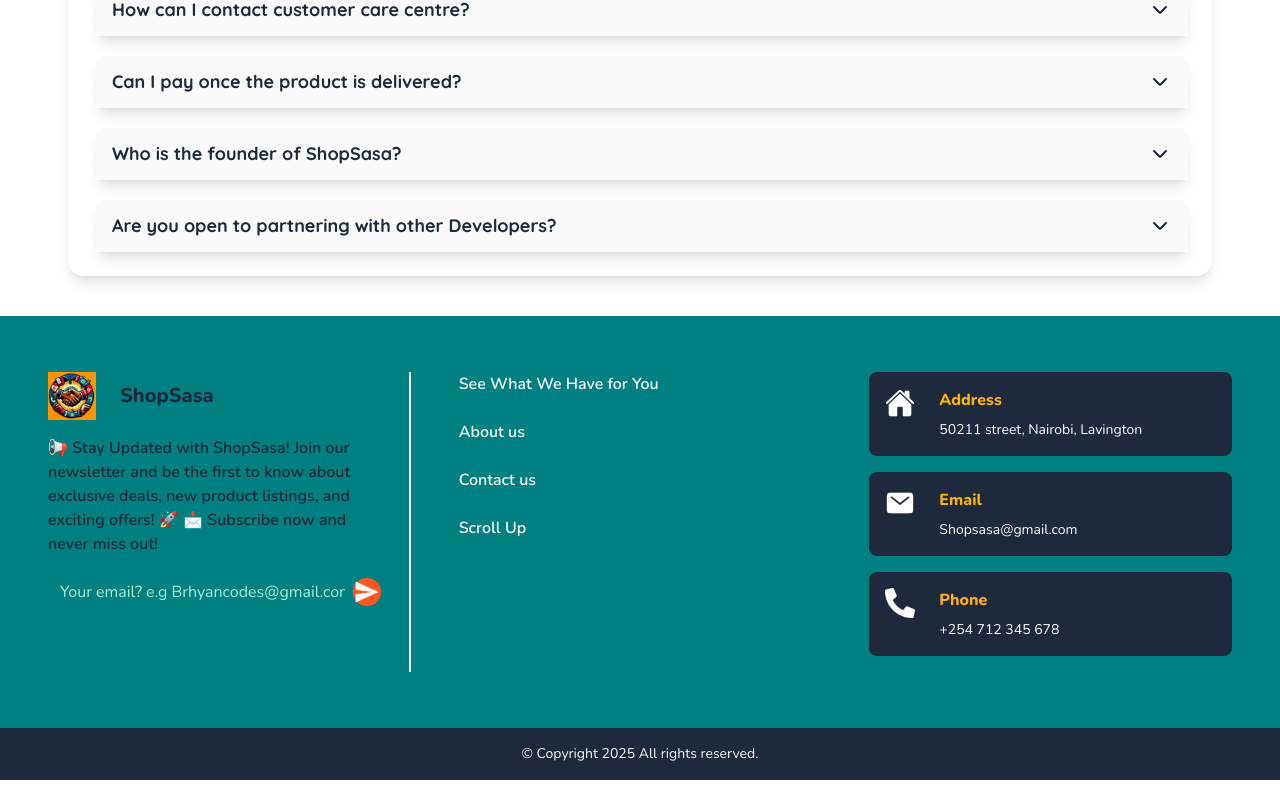
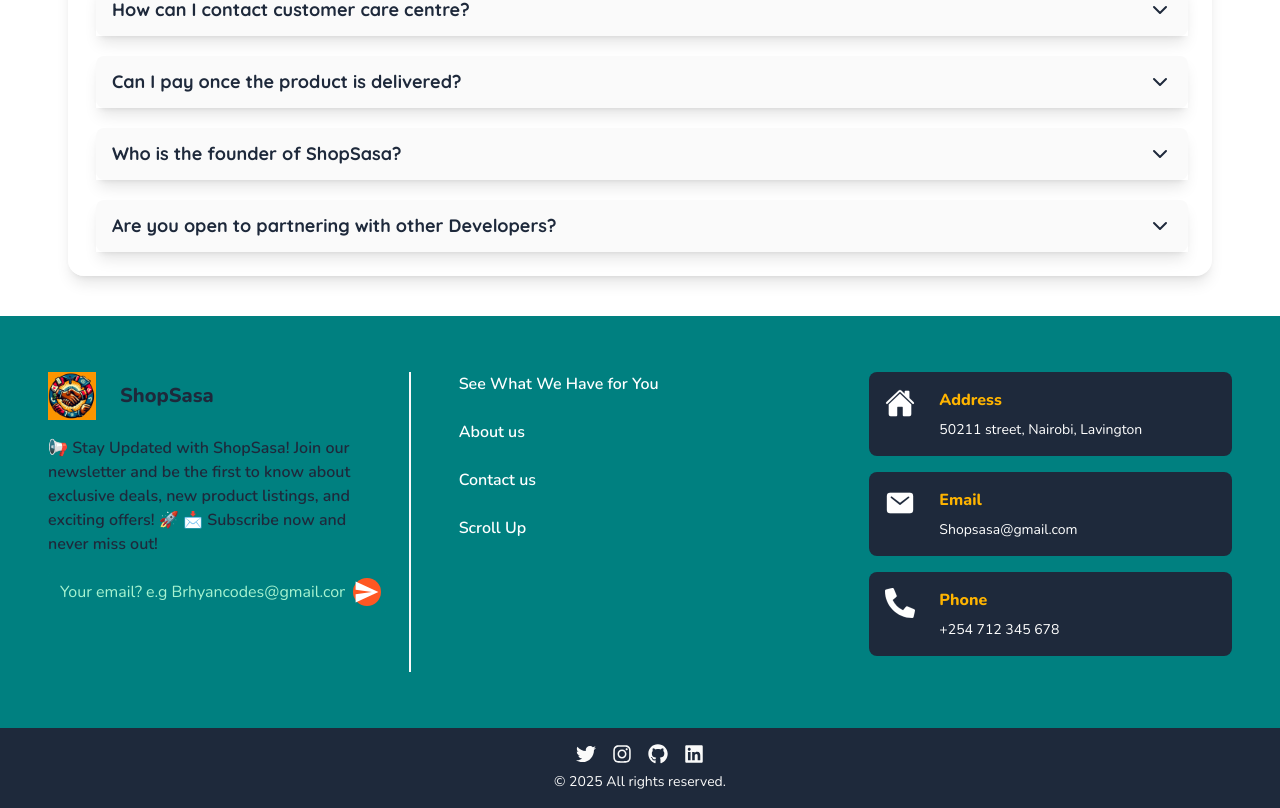
Before and after one commit to Brhyancodes/alx-shopsasa, a Next.js app in the folder alx-shop-sasa/: page /about in a window 1280 px wide. Shown: the part 2375-3183 px from the top of the page. Before the commit the page ends 3155 px from the top, so only its background shows below. Built offline with nearby package versions, Linux system fonts and the light colour scheme.

Commit message:
feat: add social media link to foote

```diff
--- a/alx-shop-sasa/layout/Footer.tsx
+++ b/alx-shop-sasa/layout/Footer.tsx
@@ -4,7 +4,7 @@
 import CompanyInfo from "@/components/common/CompanyInfo";
 import { CompanyInfoProps } from "@/interfaces";
 import { IoHome, IoMail } from "react-icons/io5";
-import { FaPhoneAlt } from "react-icons/fa";
+import { FaPhoneAlt, FaTwitter, FaInstagram, FaGithub, FaLinkedin } from "react-icons/fa";
 
 const info: CompanyInfoProps[] = [
   {
@@ -27,6 +27,7 @@
 function Footer() {
   return (
     <footer className={`${nunito.className}`}>
+      {/* Top Section */}
       <div className="bg-[#008080] grid sm:grid-cols-3 gap-12 py-10 pl-6 lg:py-14 lg:px-12 text-[#FAFAFA]">
         <Subscription />
         <FooterNav />
@@ -37,8 +38,25 @@
         </div>
       </div>
 
-      <div className="flex justify-center items-center bg-[#1E293B] text-[#FAFAFA] text-sm py-4">
-        <p>&copy; Copyright {new Date().getFullYear()} All rights reserved.</p>
+      {/* Bottom Section */}
+      <div className="bg-[#1E293B] text-[#FAFAFA] text-sm py-4 flex flex-col items-center">
+        {/* Social Media Links */}
+        <div className="flex space-x-4 mb-2">
+          <a href="https://twitter.com/briancodes_" target="_blank" rel="noopener noreferrer">
+            <FaTwitter className="text-xl hover:text-[#1DA1F2] transition duration-300" />
+          </a>
+          <a href="https://instagram.com/brhyancodes_" target="_blank" rel="noopener noreferrer">
+            <FaInstagram className="text-xl hover:text-[#E1306C] transition duration-300" />
+          </a>
+          <a href="https://github.com/Brhyancodes" target="_blank" rel="noopener noreferrer">
+            <FaGithub className="text-xl hover:text-gray-400 transition duration-300" />
+          </a>
+          <a href="https://www.linkedin.com/in/brian-wakhale-896b6b2a3/" target="_blank" rel="noopener noreferrer">
+            <FaLinkedin className="text-xl hover:text-[#0077B5] transition duration-300" />
+          </a>
+        </div>
+
+        <p>&copy; {new Date().getFullYear()} All rights reserved.</p>
       </div>
     </footer>
   );
```
